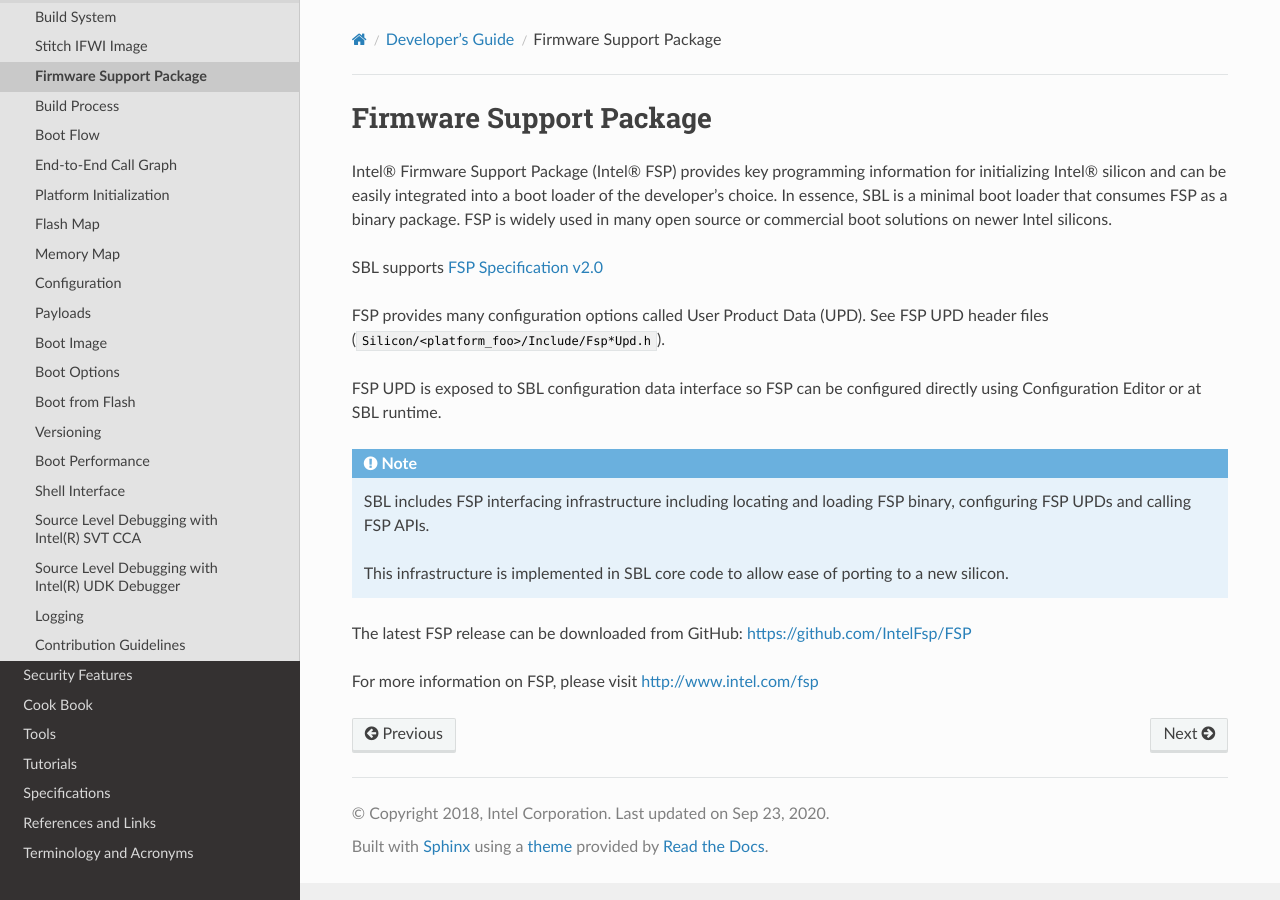
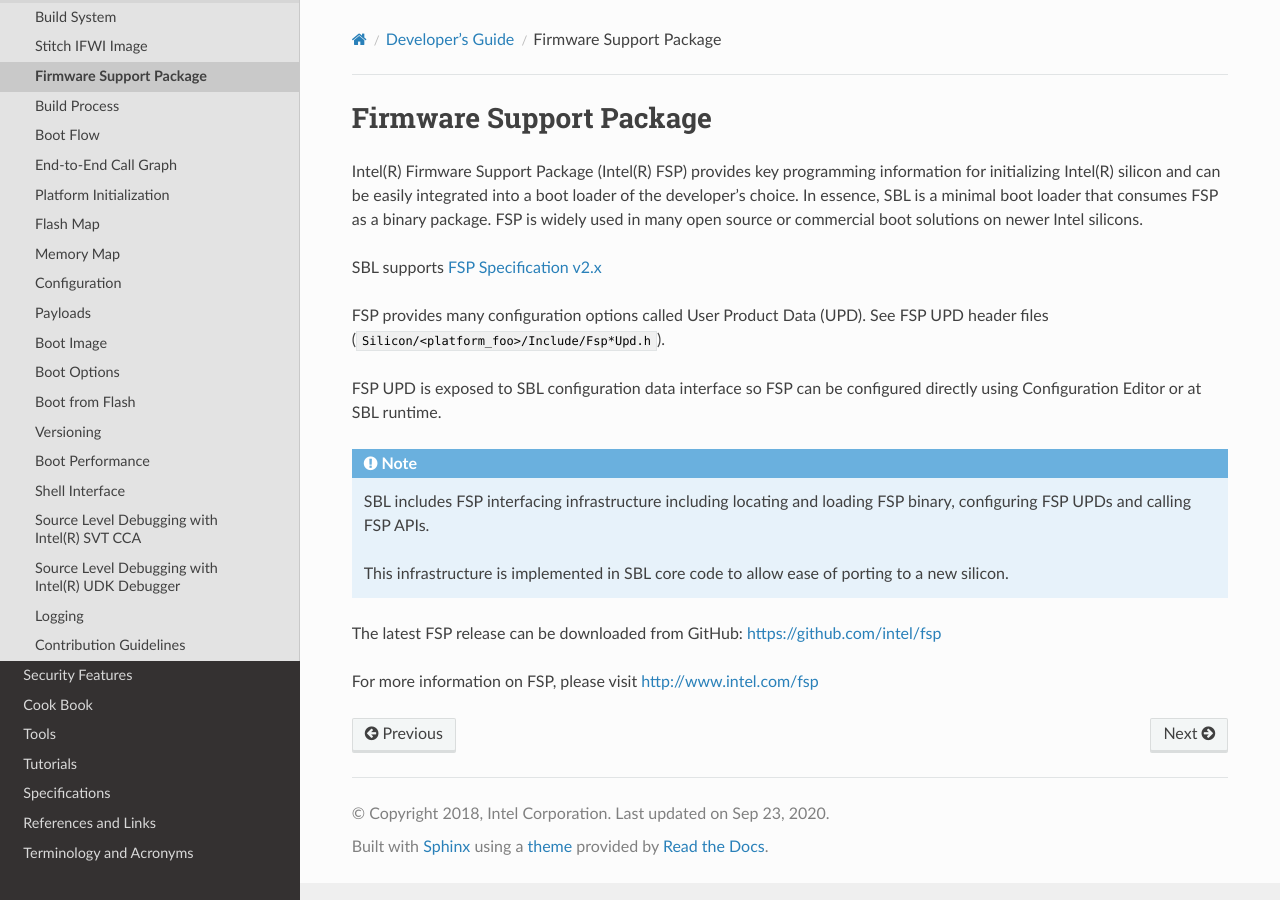
Before and after one commit to slimbootloader/documentation, a Sphinx documentation site: the page built from source/developer-guides/fsp.rst, in a window 1280 px wide. Built offline with Sphinx 7.4.7 and the Read the Docs theme 2.0.0, drawn with Linux system fonts in a browser that asks for light colours.

Commit message:
Updated FSP github links

```diff
--- a/source/developer-guides/fsp.rst
+++ b/source/developer-guides/fsp.rst
@@ -1,14 +1,15 @@
 Firmware Support Package
 ---------------------------
 
-Intel® Firmware Support Package (Intel® FSP) provides key programming information for initializing Intel® silicon and can be easily integrated into a boot loader of the developer’s choice. In essence, |SPN| is a minimal boot loader that consumes
-FSP as a binary package. FSP is widely used in many open source or commercial boot solutions on newer Intel silicons.
+Intel(R) Firmware Support Package (Intel(R) FSP) provides key programming information for initializing Intel(R) silicon and can be easily integrated into a boot loader of the
+developer's choice. In essence, |SPN| is a minimal boot loader that consumes FSP as a binary package. FSP is widely used in many open source or commercial boot solutions on
+newer Intel silicons.
 
-|SPN| supports |FSP Specification v2.0|
+|SPN| supports |FSP Specification v2.x|
 
-.. |FSP Specification v2.0| raw:: html
+.. |FSP Specification v2.x| raw:: html
 
-   <a href="https://www.intel.com/content/www/us/en/intelligent-systems/intel-firmware-support-package/intel-fsp-overview.html" target="_blank">FSP Specification v2.0</a>
+   <a href="https://www.intel.com/content/www/us/en/intelligent-systems/intel-firmware-support-package/intel-fsp-overview.html" target="_blank">FSP Specification  v2.x</a>
 
 FSP provides many configuration options called User Product Data (UPD). See FSP UPD header files (``Silicon/<platform_foo>/Include/Fsp*Upd.h``).
 
@@ -21,11 +22,11 @@
   This infrastructure is implemented in |SPN| core code to allow ease of porting to a new silicon.
 
 
-The latest FSP release can be downloaded from GitHub: |https://github.com/IntelFsp/FSP|
+The latest FSP release can be downloaded from GitHub: |https://github.com/intel/fsp|
 
-.. |https://github.com/IntelFsp/FSP| raw:: html
+.. |https://github.com/intel/fsp| raw:: html
 
-   <a href="https://github.com/IntelFsp/FSP" target="_blank">https://github.com/IntelFsp/FSP</a>
+   <a href="https://github.com/intel/fsp" target="_blank">https://github.com/intel/fsp</a>
 
 
 For more information on FSP, please visit |http://www.intel.com/fsp|
```
